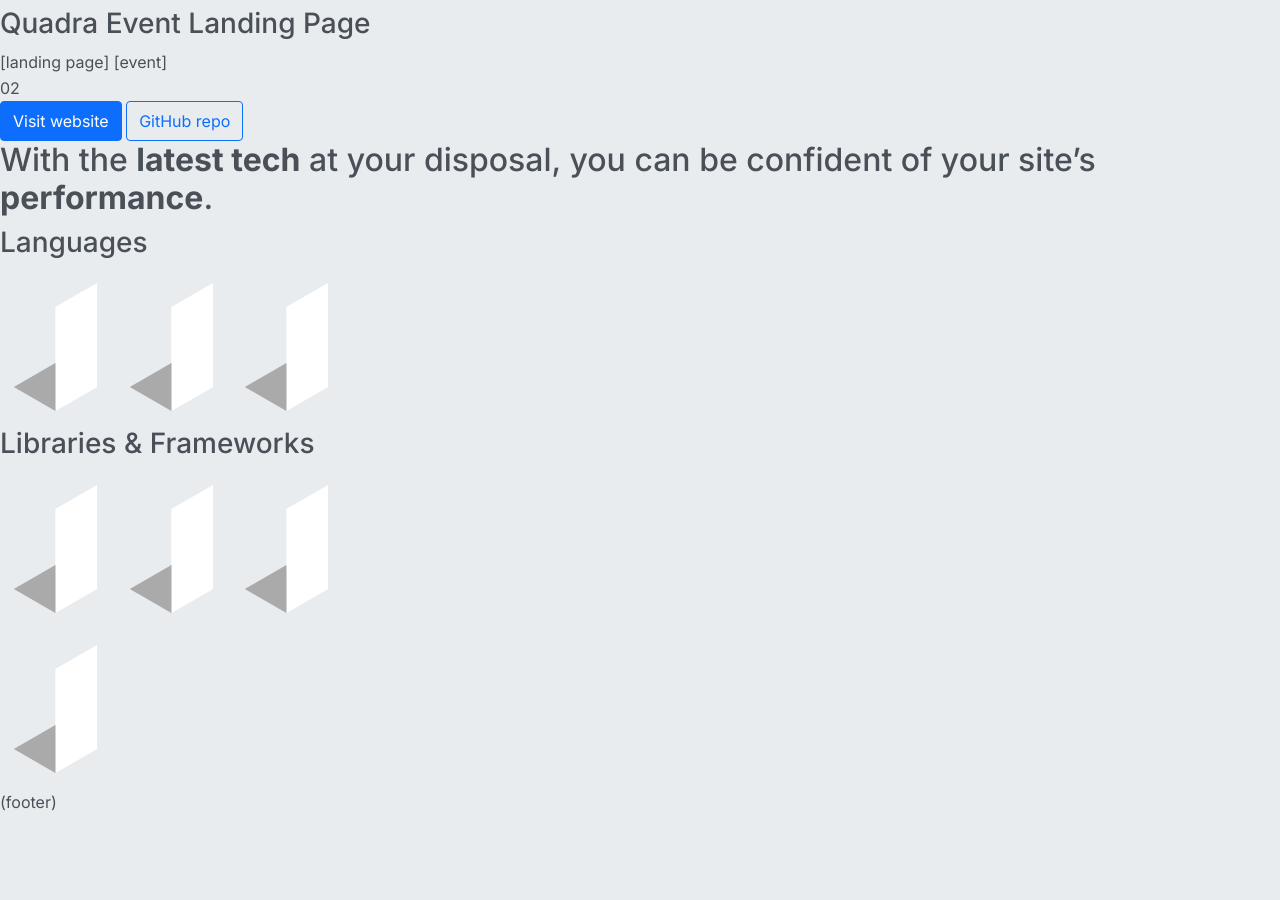
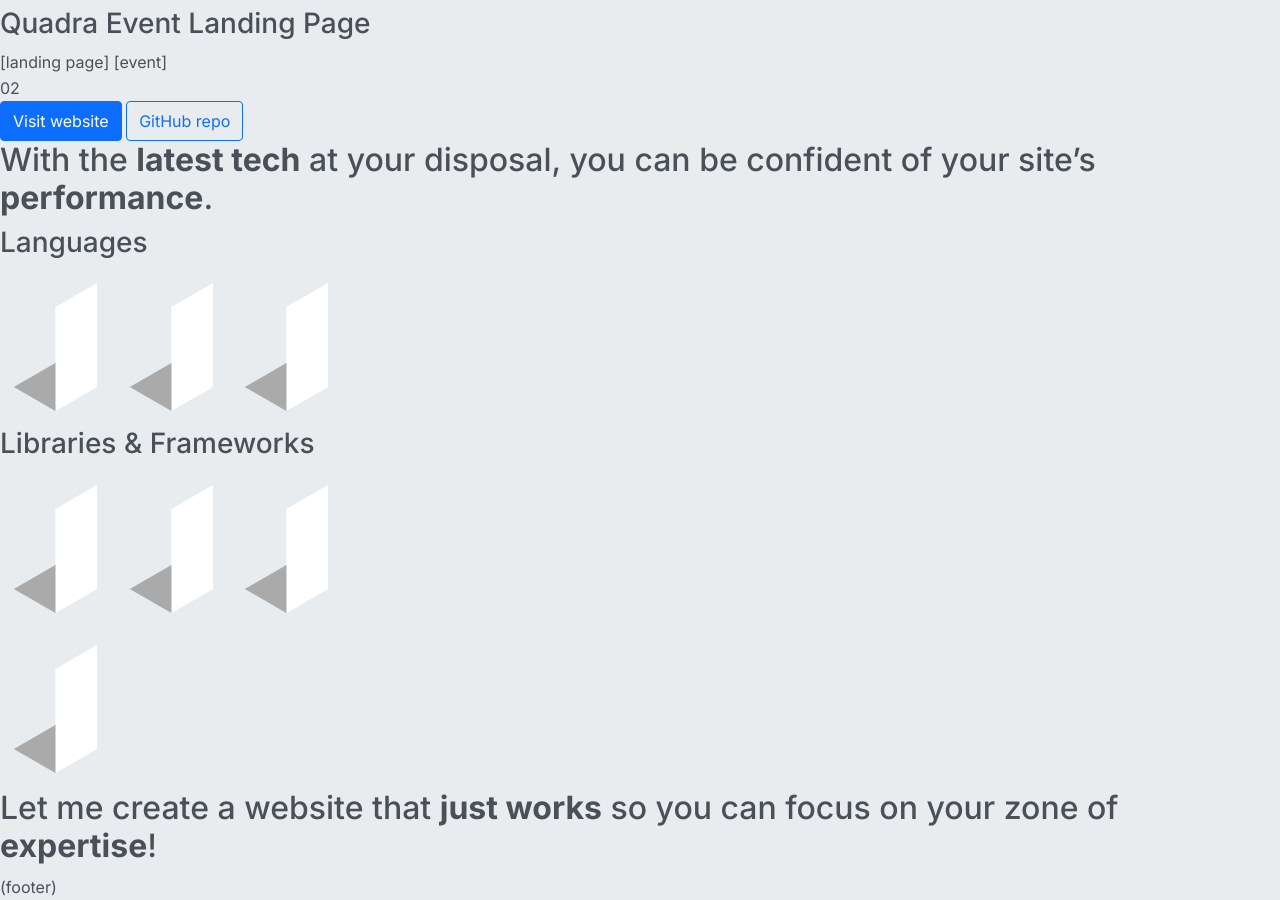
Before and after one commit to jingtianfeng/jtfeng-personal-1, a Jekyll site: the page built from index.html, in a window 1280 px wide and 900 px high, scrolled down 1109 px. Built offline with Jekyll 4.4.1, drawn with Linux system fonts in a browser that asks for light colours; before the commit the page ends 1924 px from its top, so only the background shows below that.

Commit message:
Copywrite index: <section> cta <h2>

```diff
--- a/index.html
+++ b/index.html
@@ -106,3 +106,9 @@ title: Portfolio
     </div>
     <img src="/assets/img/logo.png" alt="skills">
 </section>
+<section>
+    <h2>
+        Let me create a website that <strong>just works</strong>
+        so you can focus on your zone of <strong>expertise</strong>!
+    </h2>
+</section>
```
